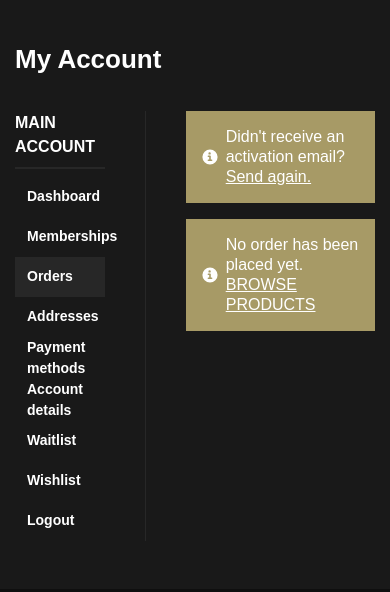
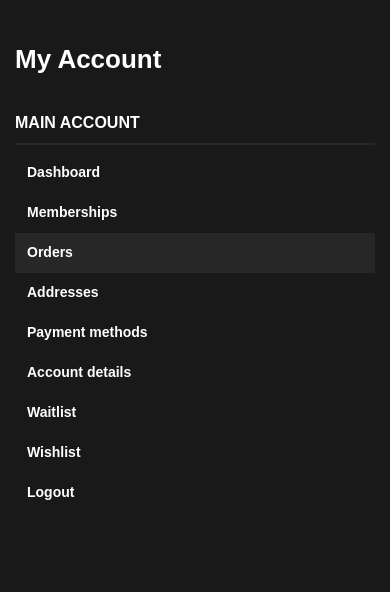
Before and after one commit to sanjaykumbhar26/gcc-html, a website: page src/orders.html in a window 390 px wide. Shown: the part 139-731 px from the top of the page. Drawn offline with nearby package versions, Linux system fonts and the light colour scheme.

Commit message:
resposnive css

```diff
--- a/src/orders.html
+++ b/src/orders.html
@@ -926,10 +926,10 @@
   <section class="my-12">
     <div class="container">
       <h1 class="text-f26 font-bold mb-8">My Account </h1>
-      <div class="flex gap-10">
+      <div class="flex flex-col md:flex-row gap-10">
 
         <!-- aside -->
-        <aside class="w-1/4">
+        <aside class="md:w-1/4 w-full">
           <h2 class="font-bold text-f16 uppercase border-b-2 border-solid border-greyBlack pb-2 mb-2"> Main account
           </h2>
           <nav>
@@ -973,11 +973,12 @@
             </ul>
           </nav>
         </aside>
-        <div class="w-[1px] bg-greyBlack"></div>
+
+        <div class="md:w-[1px] w-full bg-greyBlack"></div>
 
         <!-- Account details -->
-        <div class="w-3/4">
-          <div class="flex items-center p-4 mb-4 text-sm text-white bg-lightTaupe " role="alert">
+        <div class="md:w-3/4 w-full">
+          <div class=" flex items-center p-4 mb-4 text-sm text-white bg-lightTaupe " role=" alert">
             <svg class="flex-shrink-0 inline w-4 h-4" aria-hidden="true" xmlns="http://www.w3.org/2000/svg" fill="#fff"
               viewBox="0 0 20 20">
               <path
```
Also changed, not shown: src/account-details.html (+5 -4 lines), src/addresses.html (+5 -5 lines), src/login.html (+0 -1 lines), src/memberships.html (+5 -4 lines), src/my-account.html (+9 -4 lines), src/payment-methods.html (+8 -4 lines), src/waitlist.html (+5 -4 lines), src/wishlist.html (+4 -4 lines), src/dist/main.min.css.
